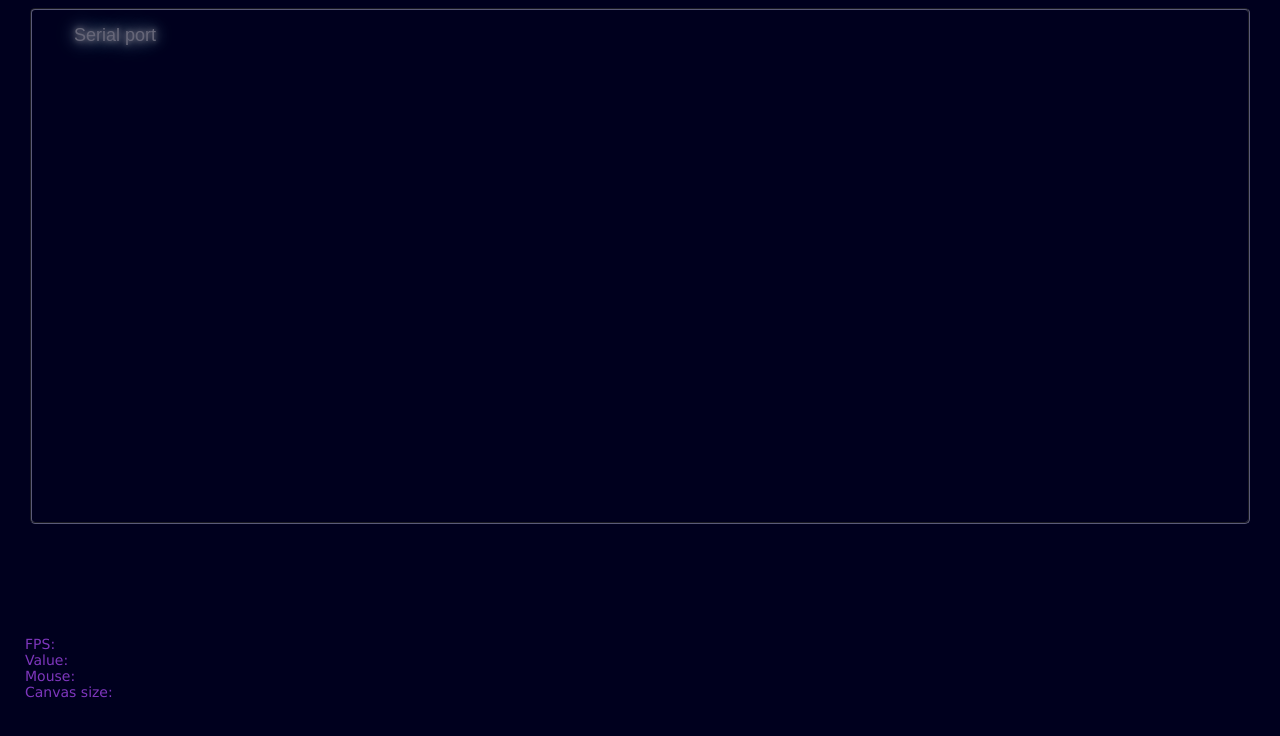
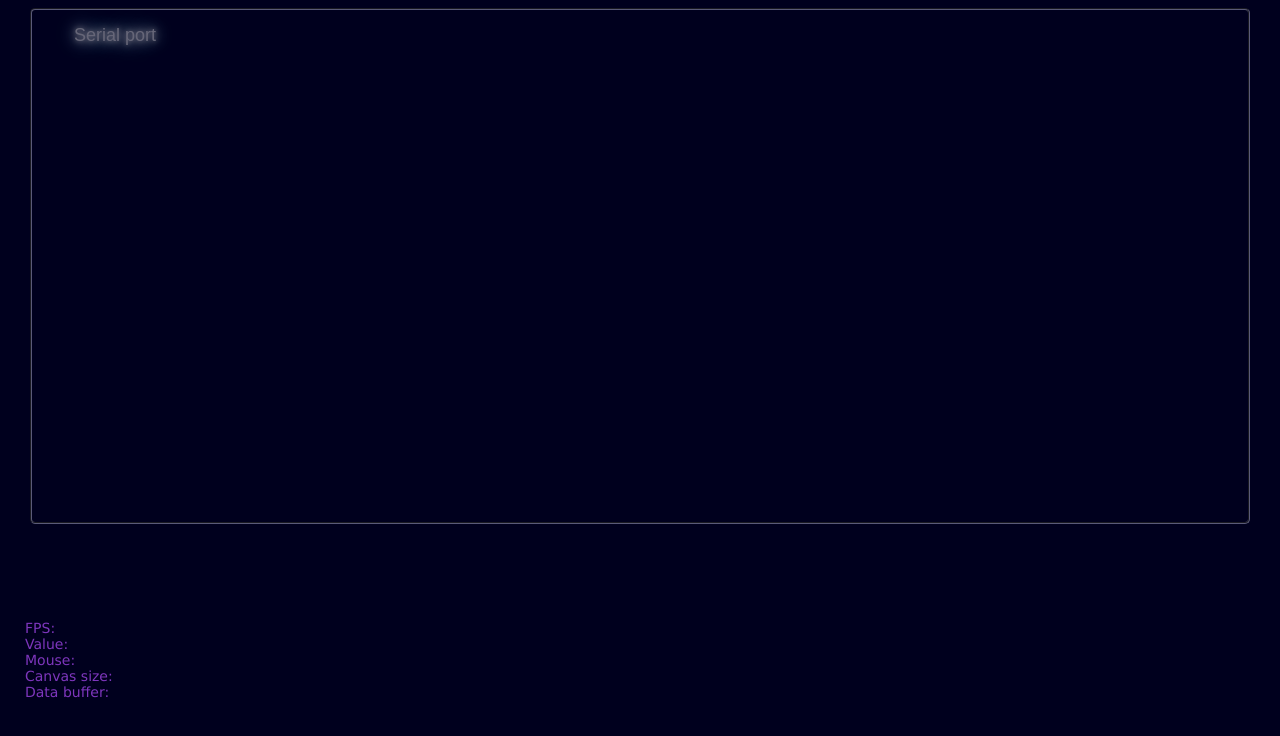
Before and after one commit to s4k17/uECG-online, a website with bundled scripts: page public/index.html in a window 1280 px wide. Built offline with nearby package versions, Linux system fonts and the light colour scheme; files whose address does not match are found by name.

Commit message:
Added data_buffer_lable

```diff
--- a/public/index.html
+++ b/public/index.html
@@ -31,6 +31,7 @@
         <div>Value: <span id="new_value_lable"</span></div>
         <div>Mouse: <span id="mouse_lable" </span></div>
         <div>Canvas size: <span id="canvas_size_lable" </span></div>
+        <div>Data buffer: <span id="data_buffer_lable" </span></div>
       </div>
    </body>
 </html>
```
